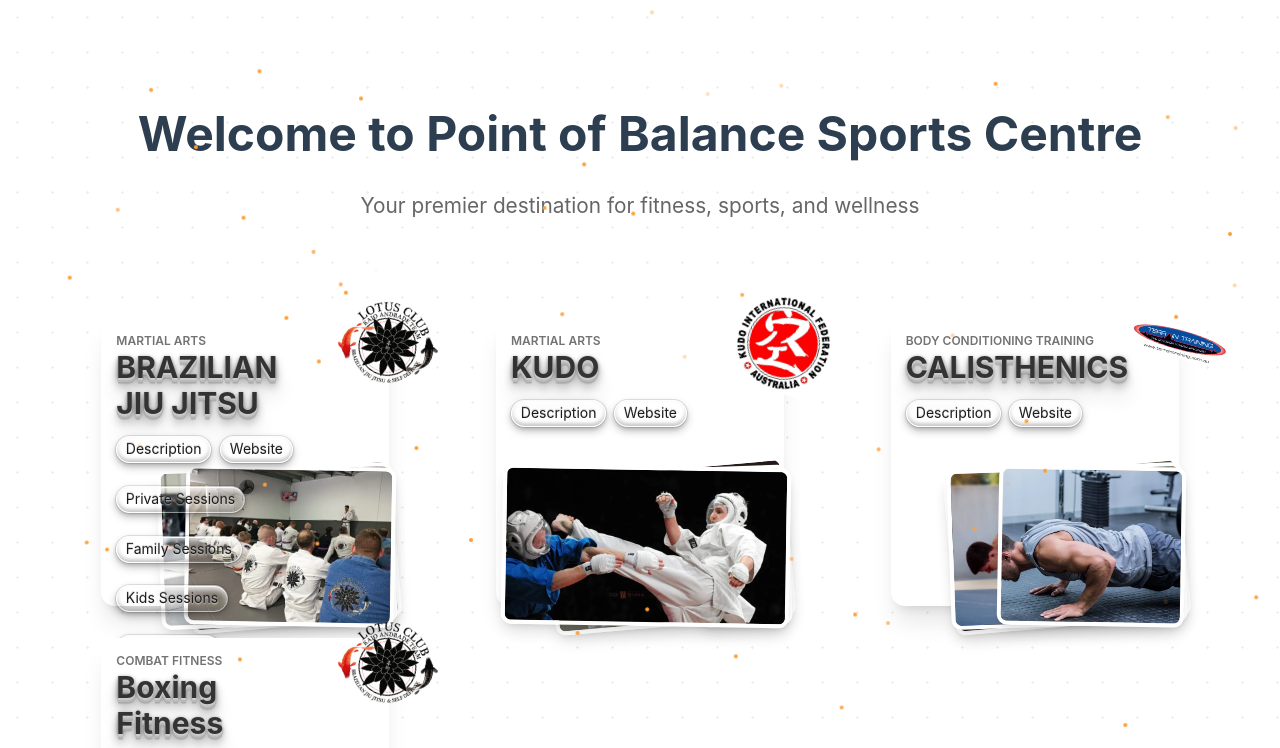
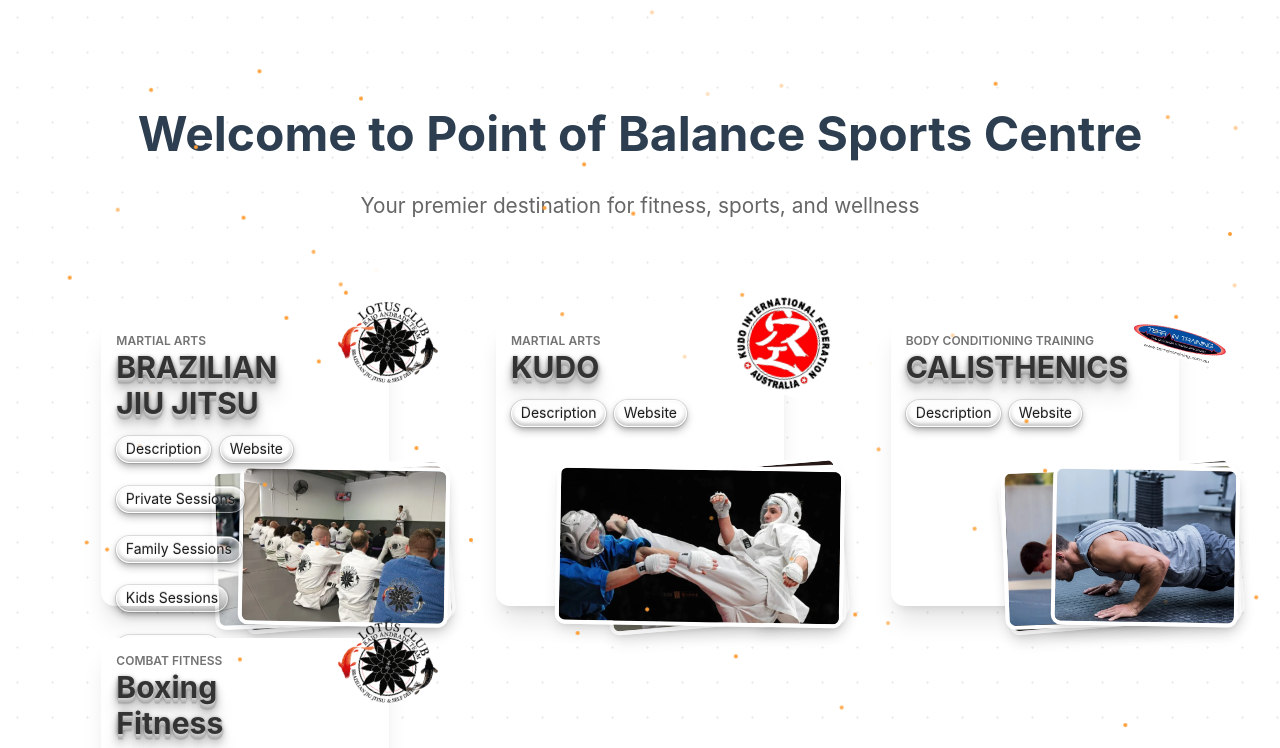
Before and after one commit to kaioe/pointofbalancesportscentre, a React (Vite) app: page / in a window 1280 px wide. Shown: the top 748 px of the page. Built offline with nearby package versions, Linux system fonts and the light colour scheme.

Commit message:
Shift BJJ photos further right to clear pill column

```diff
--- a/src/components/image-showcase.scss
+++ b/src/components/image-showcase.scss
@@ -6,8 +6,11 @@
 .showcase-card {
 	position: relative;
 	.showcase-image-stack-container {
-		/* Shift the photo stack slightly to the right */
-		right: -30px;
+		/* Shift the photo stack to the right so it clears the pill column */
+		right: -60px;
+		img {
+			right: 0 !important;
+		}
 	}
 	.showcase-card-header {
 		position: relative;
```
